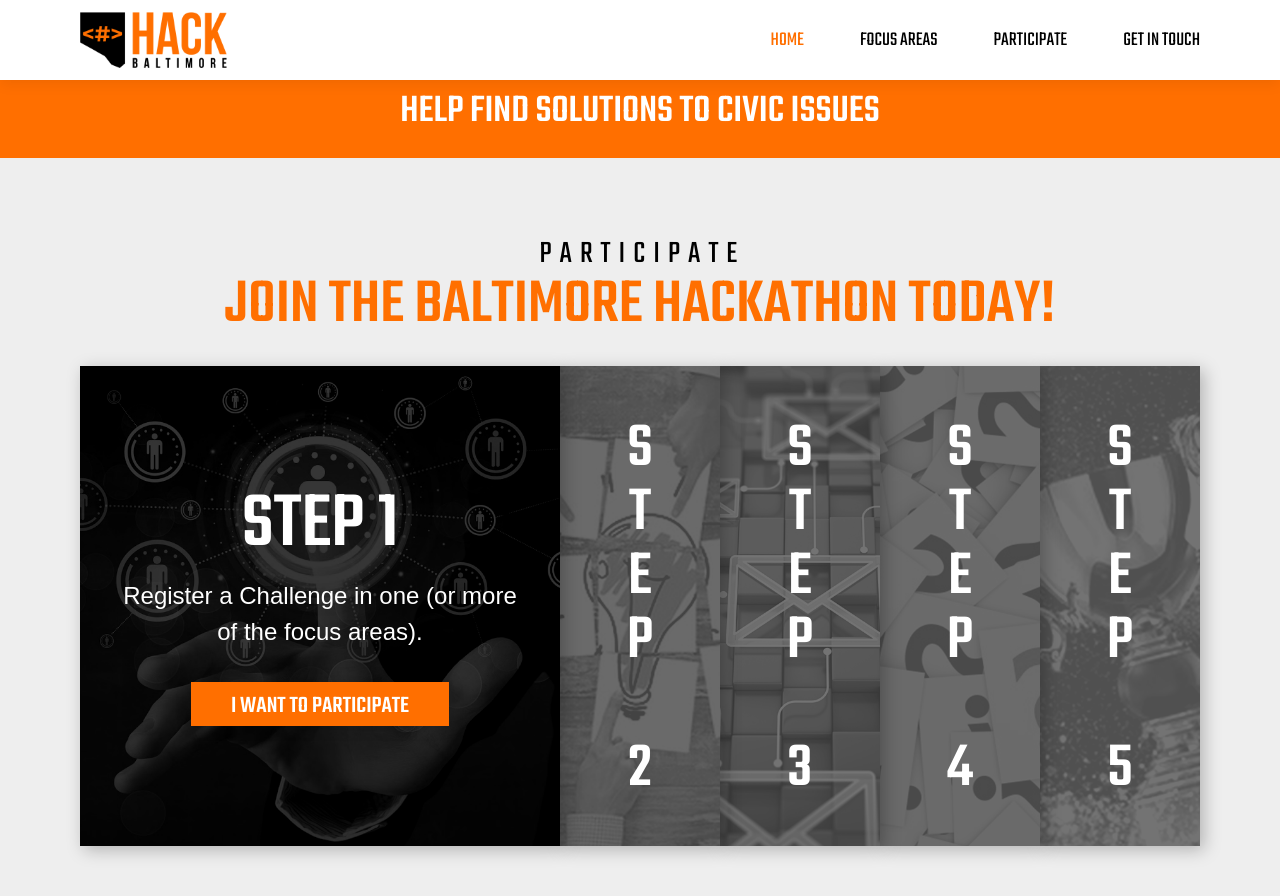
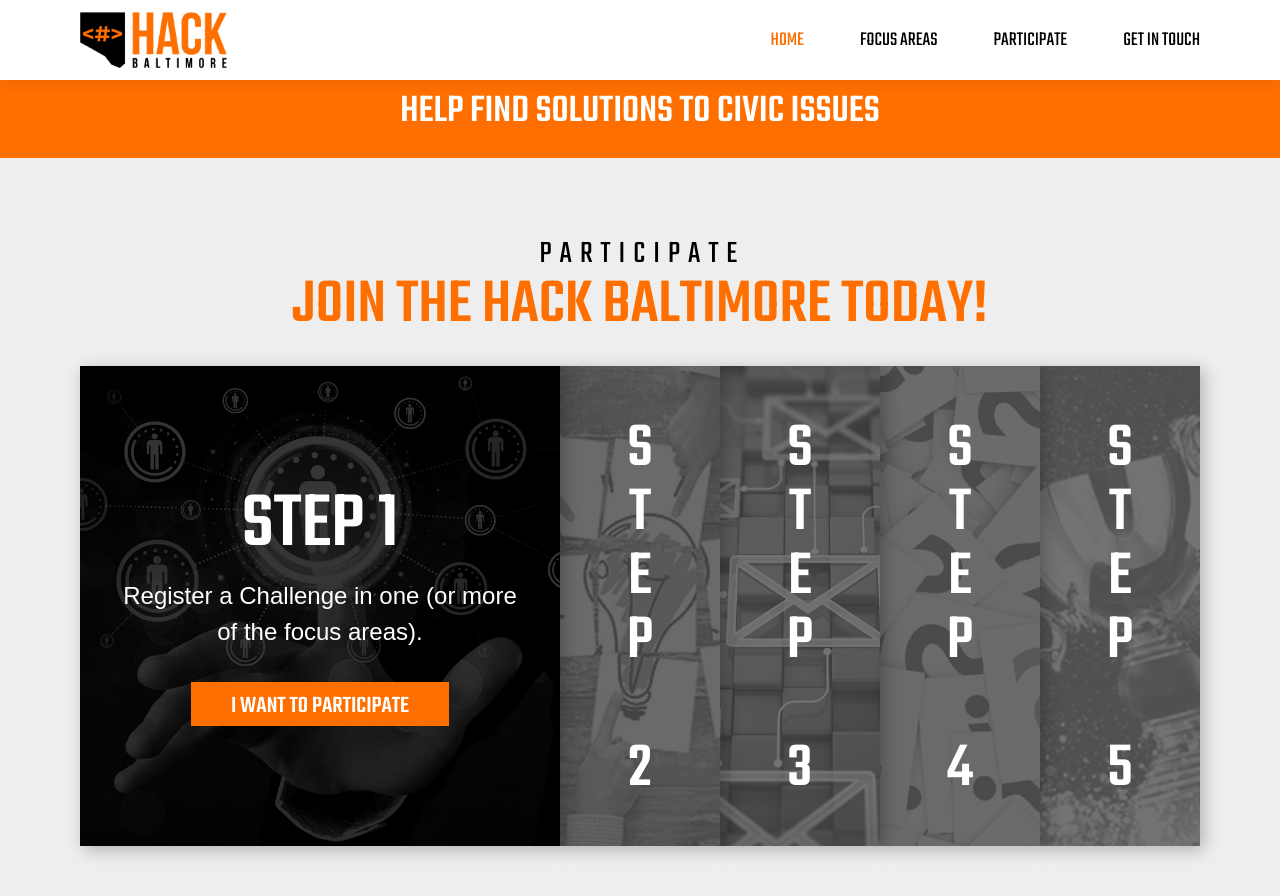
Before and after one commit to BaltimoreCity/HackBaltimore, a Jekyll site: the page built from index.html, in a window 1280 px wide and 900 px high, scrolled down 3946 px. Shown: the top 896 px of the window. Built offline with Jekyll 4.4.1, drawn with Linux system fonts in a browser that asks for light colours; some web fonts are replaced.

Commit message:
Replace Baltimore Hackathon with Hack Baltimore

```diff
--- a/index.html
+++ b/index.html
@@ -268,7 +268,7 @@ title: Using technology to solve real-world problems
 <section class="participate">
   <div class="container__column">
     <h2 class="h2__headline headline__center">Participate</h2>
-    <h3 class="h3__headline_small h3__headline headline__center">Join the Baltimore Hackathon today!</h3>
+    <h3 class="h3__headline_small h3__headline headline__center">Join the Hack Baltimore today!</h3>
     <div class="participate__content">
       <input type="radio" id="participate__content_input01" name="participate__content_input" class="participate__content_input" checked>
       <label for="participate__content_input01" class="participate__content_label">
```
